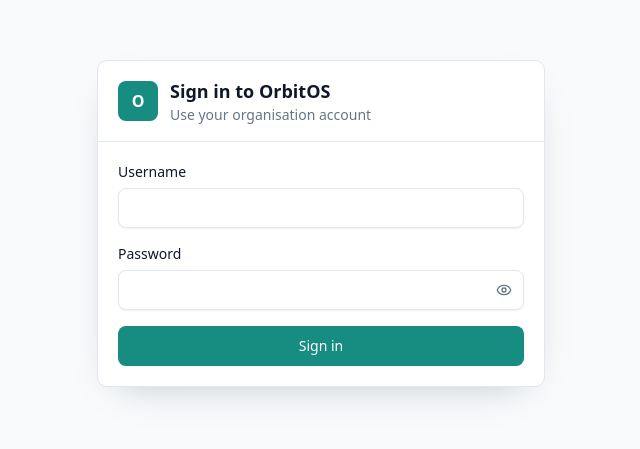
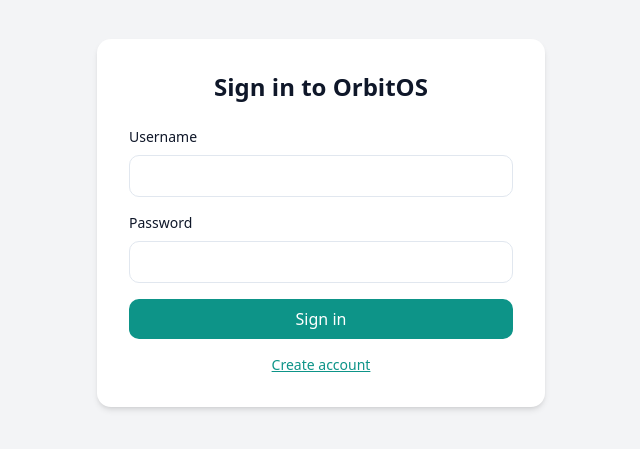
Before and after one commit to raajrehmaan/ORBIT-OS, a Next.js app: page /login in a window 1280 px wide. Shown: the part 177-626 px from the top of the page, without its empty margins (319-959 px from the left). Built offline with nearby package versions, Linux system fonts and the light colour scheme; no server answers.

Commit message:
fixed login routing

```diff
--- a/app/(auth)/login/page.tsx
+++ b/app/(auth)/login/page.tsx
@@ -1,47 +1,111 @@
-import { signInWithClinicPassword } from "@/lib/actions/auth";
-import { Button } from "@/components/ui/button";
-import { Card, CardContent, CardHeader } from "@/components/ui/card";
-import { Field } from "@/components/ui/field";
-import { Input } from "@/components/ui/input";
-import { PasswordVisibilityInput } from "@/components/auth/password-visibility-input";
-import { getCurrentUserProfile } from "@/lib/auth/session";
-import { redirect } from "next/navigation";
+'use client'
 
-export default async function LoginPage({ searchParams }: { searchParams: Promise<{ error?: string; next?: string }> }) {
-  const params = await searchParams;
-  const user = await getCurrentUserProfile();
+import { useState } from 'react'
+import { useRouter } from 'next/navigation'
 
-  if (user) {
-    const next = params.next?.startsWith("/") && !params.next.startsWith("//") ? params.next : "/dashboard";
-    redirect(next);
+export default function LoginPage() {
+  const router = useRouter()
+
+  const [username, setUsername] = useState('')
+  const [password, setPassword] = useState('')
+  const [loading, setLoading] = useState(false)
+  const [error, setError] = useState('')
+
+  async function handleLogin(e: React.FormEvent) {
+    e.preventDefault()
+
+    setLoading(true)
+    setError('')
+
+    try {
+      const res = await fetch('/api/auth/login', {
+        method: 'POST',
+        headers: {
+          'Content-Type': 'application/json',
+        },
+        body: JSON.stringify({
+          username,
+          password,
+        }),
+      })
+
+      const data = await res.json()
+
+      if (!res.ok) {
+        setError(data.message || 'Login failed')
+        setLoading(false)
+        return
+      }
+
+      router.push('/dashboard')
+      router.refresh()
+    } catch (err) {
+      setError('Something went wrong')
+      setLoading(false)
+    }
   }
 
   return (
-    <main className="grid min-h-screen place-items-center px-4 py-10">
-      <Card className="w-full max-w-md">
-        <CardHeader>
-          <div className="flex items-center gap-3">
-            <div className="grid h-10 w-10 place-items-center rounded-md bg-primary font-bold text-primary-foreground">O</div>
-            <div>
-              <h1 className="text-lg font-semibold">Sign in to OrbitOS</h1>
-              <p className="text-sm text-muted-foreground">Use your organisation account</p>
-            </div>
+    <div className="min-h-screen flex items-center justify-center bg-gray-100">
+      <form
+        onSubmit={handleLogin}
+        className="bg-white p-8 rounded-xl shadow-md w-full max-w-md"
+      >
+        <h1 className="text-2xl font-bold mb-6 text-center">
+          Sign in to OrbitOS
+        </h1>
+
+        <div className="mb-4">
+          <label className="block mb-2 text-sm font-medium">
+            Username
+          </label>
+
+          <input
+            type="text"
+            value={username}
+            onChange={(e) => setUsername(e.target.value)}
+            className="w-full border rounded-lg px-4 py-2"
+            required
+          />
+        </div>
+
+        <div className="mb-4">
+          <label className="block mb-2 text-sm font-medium">
+            Password
+          </label>
+
+          <input
+            type="password"
+            value={password}
+            onChange={(e) => setPassword(e.target.value)}
+            className="w-full border rounded-lg px-4 py-2"
+            required
+          />
+        </div>
+
+        {error && (
+          <div className="mb-4 text-red-500 text-sm">
+            {error}
           </div>
-        </CardHeader>
-        <CardContent>
-          <form action={signInWithClinicPassword} className="grid gap-4">
-            <input type="hidden" name="next" value={params.next ?? "/dashboard"} />
-            <Field label="Username">
-              <Input name="username" autoComplete="username" required />
-            </Field>
-            <Field label="Password">
-              <PasswordVisibilityInput />
-            </Field>
-            {params.error ? <p className="rounded-md border border-error/30 bg-error/10 px-3 py-2 text-sm text-error">{params.error}</p> : null}
-            <Button type="submit">Sign in</Button>
-          </form>
-        </CardContent>
-      </Card>
-    </main>
-  );
+        )}
+
+        <button
+          type="submit"
+          disabled={loading}
+          className="w-full bg-teal-600 text-white py-2 rounded-lg"
+        >
+          {loading ? 'Signing in...' : 'Sign in'}
+        </button>
+
+        <div className="mt-4 text-center text-sm">
+          <a
+            href="/signup"
+            className="text-teal-600 underline"
+          >
+            Create account
+          </a>
+        </div>
+      </form>
+    </div>
+  )
 }
```
